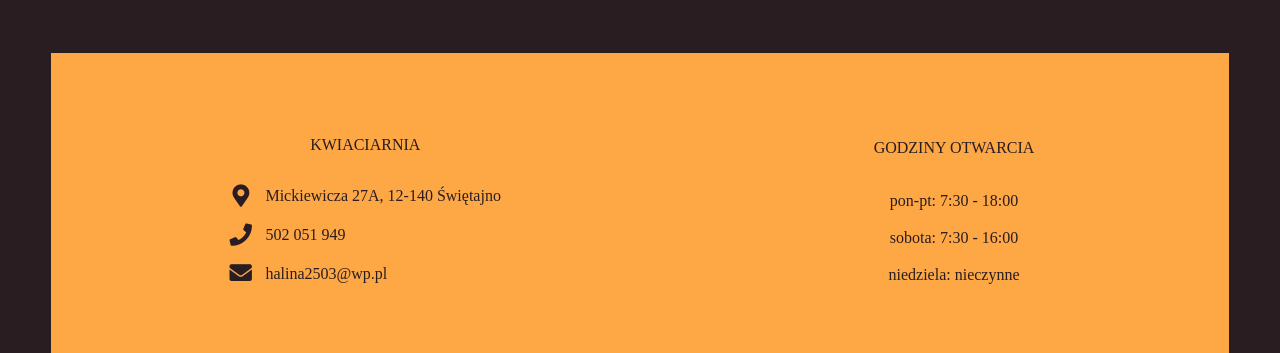
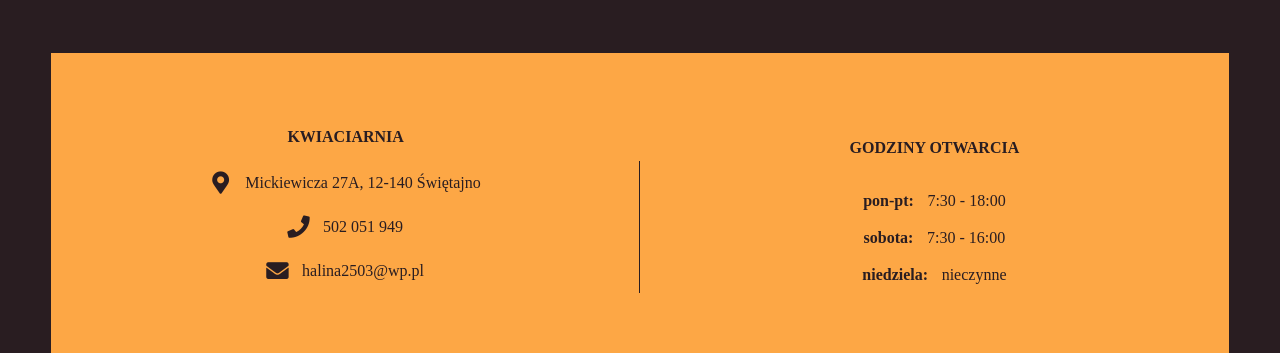
Before and after one commit to adriannan/kwiaciarnia, a website: page index.html in a window 1280 px wide. Shown: the part 1627-1980 px from the top of the page. Drawn offline with nearby package versions, Linux system fonts and the light colour scheme; some packages are replaced by stand-ins of ours; files that its build step writes are made by us from their sources.

Commit message:
add contact section

```diff
--- a/index.html
+++ b/index.html
@@ -3,7 +3,9 @@
 <head>
 	<title>Cuda Wianki Niespodzianki</title>
 	<link rel="stylesheet" type="text/css" href="style/style.css">
-	<!-- <link href="https://fonts.googleapis.com/css?family=Lato:400,700,900" rel="stylesheet"> -->
+	<link href="https://fonts.googleapis.com/css?family=Lato:400,700,900" rel="stylesheet">
+	<link href="https://fonts.googleapis.com/css?family=Montserrat:400,600" rel="stylesheet">
+
 	<link rel="stylesheet" href="https://use.fontawesome.com/releases/v5.7.2/css/all.css" integrity="sha384-fnmOCqbTlWIlj8LyTjo7mOUStjsKC4pOpQbqyi7RrhN7udi9RwhKkMHpvLbHG9Sr" crossorigin="anonymous">
 </head>
 <body>
@@ -70,9 +72,9 @@
 	</div>
 	<div class="contact__item">
 		<h2 class="contact__title">godziny otwarcia</h2>
-		<p class="contact__hours">pon-pt: 7:30 - 18:00</p>
-		<p class="contact__hours">sobota: 7:30 - 16:00</p>
-		<p class="contact__hours">niedziela: nieczynne</p>
+		<p class="contact__hours"><span>pon-pt:</span> 7:30 - 18:00</p>
+		<p class="contact__hours"><span>sobota:</span> 7:30 - 16:00</p>
+		<p class="contact__hours"><span>niedziela:</span> nieczynne</p>
 	</div>
 	<!-- <div class="contact__info">Zamówienia dostawy kwiatów w Kwiaciarni Cuda Wianki Niespodzianki, można składać za pośrednictwem poczty elektronicznej (e-mail) bądź telefonicznie.</div> -->
 </section>
--- a/style/_components.scss
+++ b/style/_components.scss
@@ -93,8 +93,10 @@
     justify-content: space-around;
     color: $cl-bur;
 }
+
 .contact__item{
     height: 60%;
+    width: 50%;
     display: flex;
     flex-direction: column;
     justify-content: space-around;
@@ -103,10 +105,14 @@
     text-transform: uppercase;
     margin: 1em;
     text-align: center;
+    font-weight: bold;
 }
 .contact__detail{
     display: flex;
     align-items: center;
+    border-right: solid 1px $cl-bur;
+    height: 3em;
+    justify-content: center;
 }
 
 .contact__icon{
@@ -124,6 +130,7 @@
 .contact__hours{
     text-align: center;
 }
-.contact__info{
-
+.contact__hours span{
+    font-weight: bold;
+    margin-right: .6em;
 }
```
